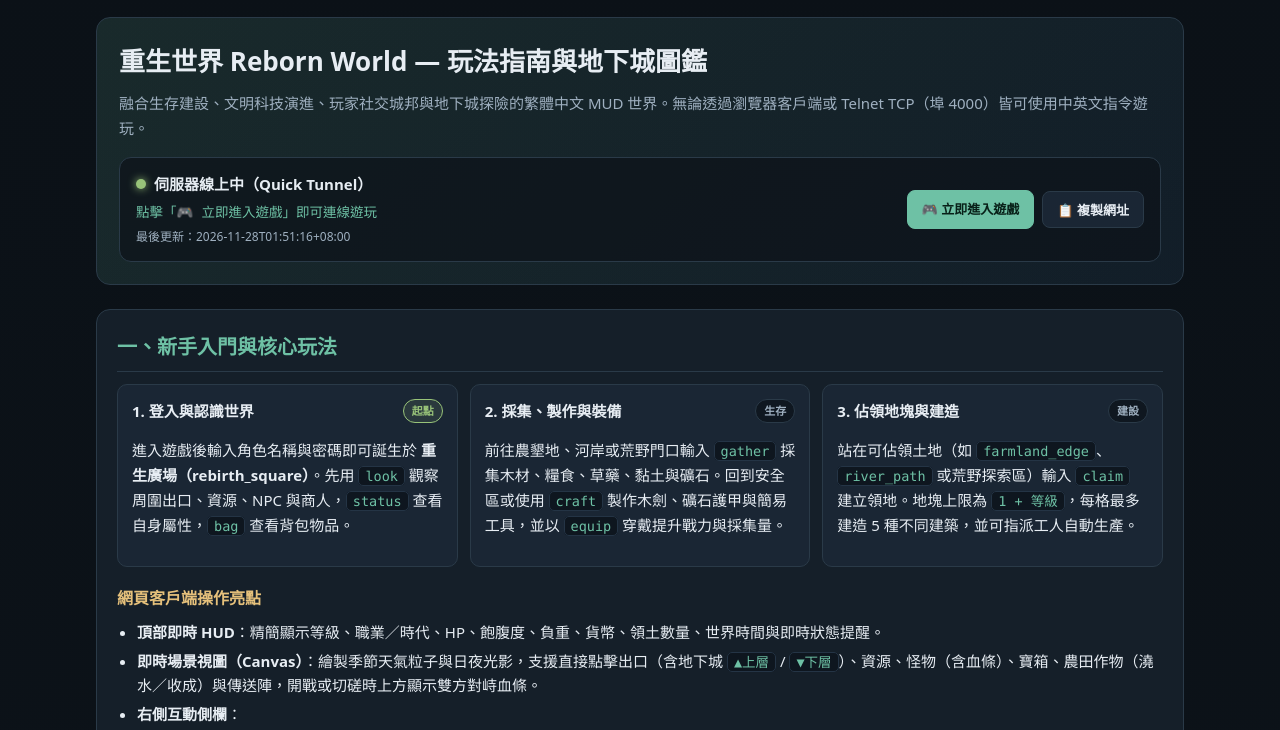
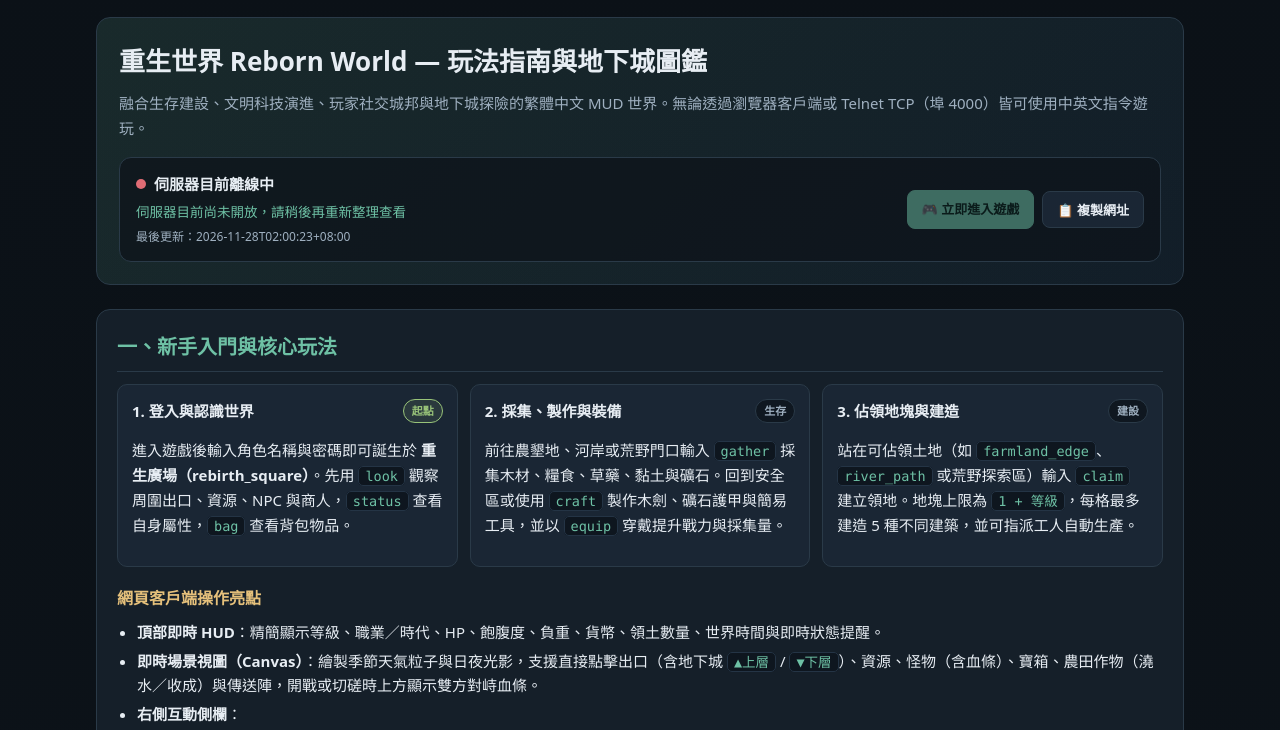
Before and after one commit to leonweihi-source/reborn-world-guide, a plain HTML site: page index.html in a window 1280 px wide. Shown: the part 57-787 px from the top of the page. Drawn offline with Linux system fonts and the light colour scheme.

Commit message:
Set server offline & sync guide (6cf83d3a9a5a)

```diff
--- a/index.html
+++ b/index.html
@@ -93,7 +93,7 @@ ul.clean li{margin:4px 0}
       <a href="#social">社交與城市</a>
       <a href="#dungeon">地下城故事</a>
       <a href="#commands">指令速查</a>
-      <a class="primary" id="topPlayBtn" href="https://invitation-alaska-officer-delivery.trycloudflare.com" target="_blank" rel="noopener">🎮 進入遊戲</a>
+      <a class="primary" id="topPlayBtn" href="#connection-status" target="_blank" rel="noopener">⏸️ 目前離線</a>
     </nav>
   </div>
 </header>
@@ -104,13 +104,13 @@ ul.clean li{margin:4px 0}
     <p>融合生存建設、文明科技演進、玩家社交城邦與地下城探險的繁體中文 MUD 世界。無論透過瀏覽器客戶端或 Telnet TCP（埠 4000）皆可使用中英文指令遊玩。</p>
     <div class="liveConn" id="connection-status">
       <div class="liveConnMeta">
-        <div class="liveStatus"><span class="liveDot online" id="liveDot"></span><span id="liveStatusText">伺服器線上中（Quick Tunnel）</span></div>
-        <div class="liveUrl" id="liveUrlText">點擊「🎮 立即進入遊戲」即可連線遊玩</div>
-        <div class="liveTime" id="liveUpdatedAt">最後更新：2026-11-28T01:51:16+08:00</div>
+        <div class="liveStatus"><span class="liveDot " id="liveDot"></span><span id="liveStatusText">伺服器目前離線中</span></div>
+        <div class="liveUrl" id="liveUrlText">伺服器目前尚未開放，請稍後再重新整理查看</div>
+        <div class="liveTime" id="liveUpdatedAt">最後更新：2026-11-28T02:00:23+08:00</div>
       </div>
       <div class="liveActions">
-        <a class="liveBtn primary " id="livePlayBtn" href="https://invitation-alaska-officer-delivery.trycloudflare.com" target="_blank" rel="noopener">🎮 立即進入遊戲</a>
-        <button class="liveBtn" id="liveCopyBtn" type="button" >📋 複製網址</button>
+        <a class="liveBtn primary disabled" id="livePlayBtn" href="#" target="_blank" rel="noopener">🎮 立即進入遊戲</a>
+        <button class="liveBtn" id="liveCopyBtn" type="button" disabled>📋 複製網址</button>
       </div>
     </div>
   </section>
@@ -575,7 +575,7 @@ ul.clean li{margin:4px 0}
   var playBtn = document.getElementById('livePlayBtn');
   var topPlayBtn = document.getElementById('topPlayBtn');
   var copyBtn = document.getElementById('liveCopyBtn');
-  var currentUrl = "https://invitation-alaska-officer-delivery.trycloudflare.com";
+  var currentUrl = "";
 
   function applyStatus(data){
     var online = Boolean(data && data.online && data.url);
--- a/status.json
+++ b/status.json
@@ -1,6 +1,6 @@
 {
-  "online": true,
-  "url": "https://invitation-alaska-officer-delivery.trycloudflare.com",
-  "updatedAt": "2026-11-28T01:51:16+08:00",
+  "online": false,
+  "url": "",
+  "updatedAt": "2026-11-28T02:00:23+08:00",
   "guideHash": "6cf83d3a9a5a"
 }
```
